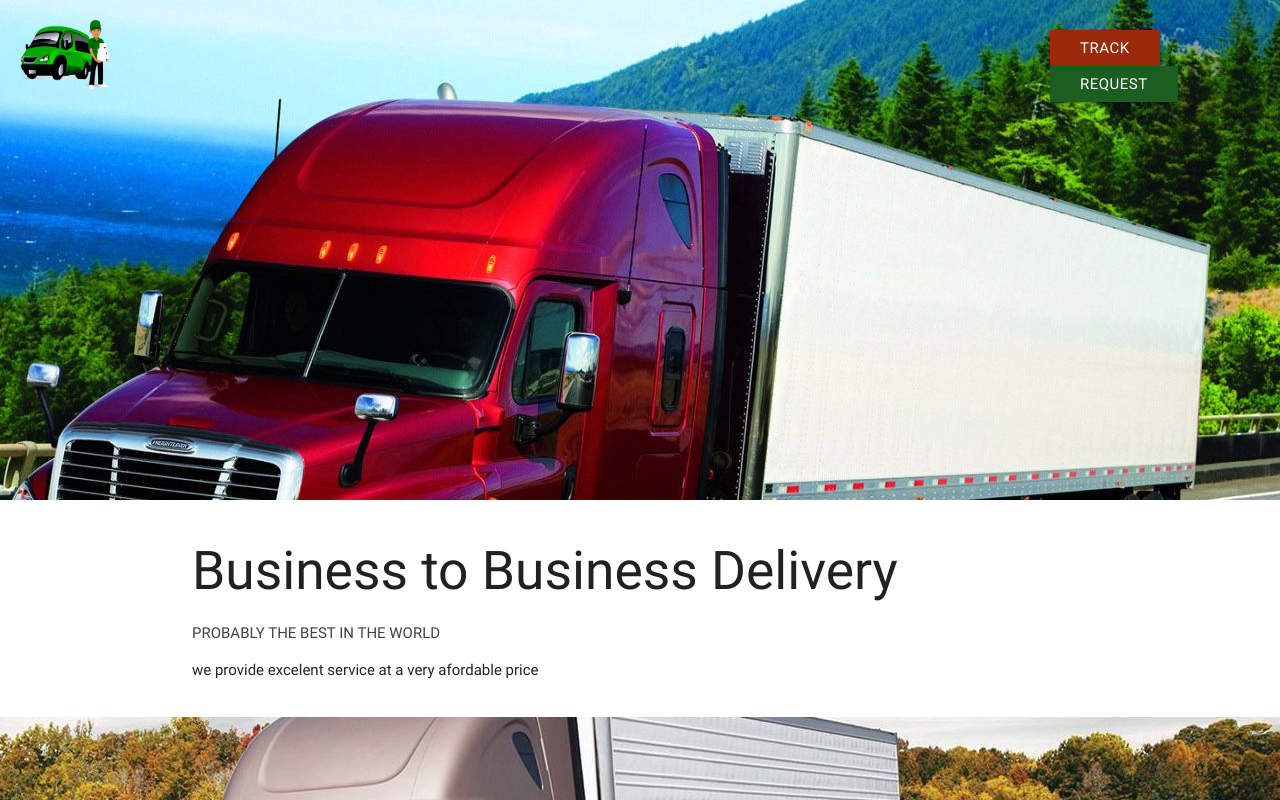
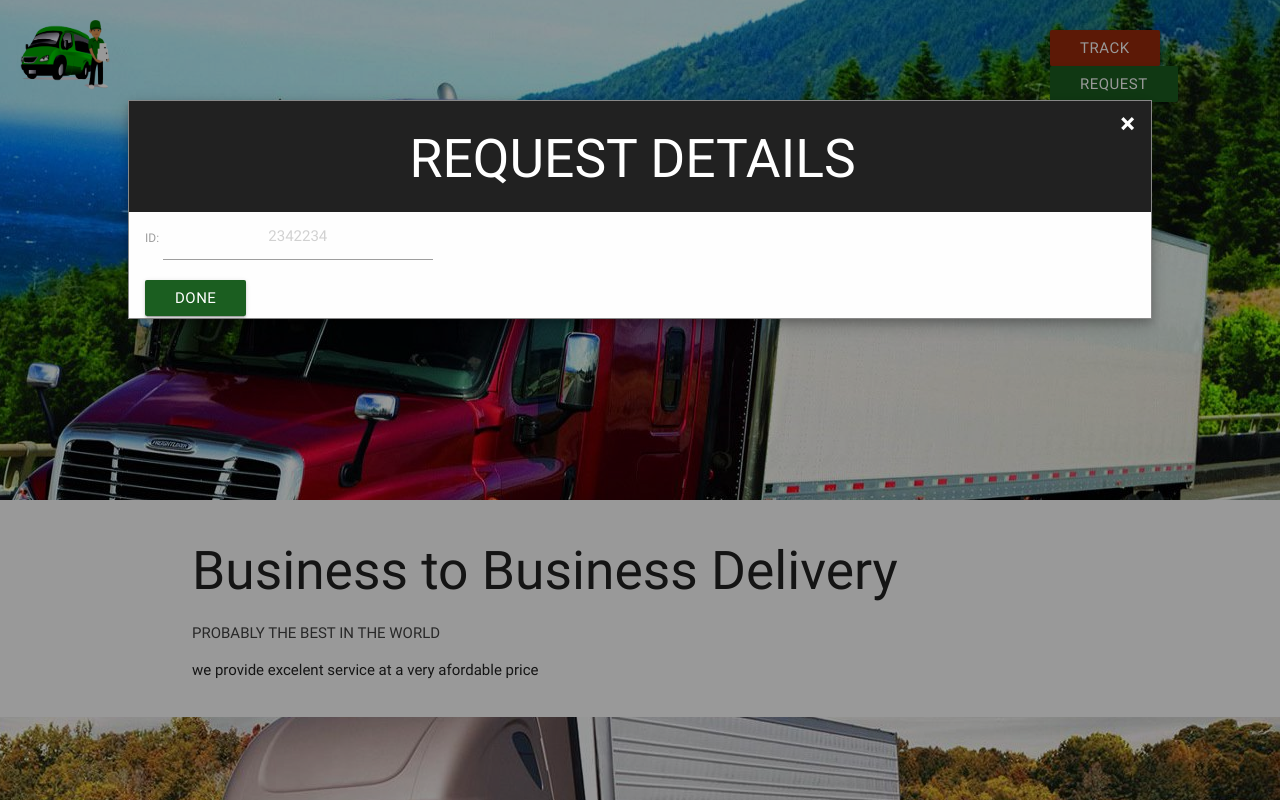
Before and after one commit to Snivio/hackthon, a plain HTML site: page index.html in a window 1280 px wide. Both pictures are taken after a click on the link "TRACK". Shown: the top 800 px of the page. Drawn offline with Linux system fonts and the light colour scheme; some packages are replaced by stand-ins of ours.

Commit message:
add this to

```diff
--- /dev/null
+++ b/css/track.css
@@ -0,0 +1,92 @@
+.modalt {
+    display: none;
+    /* Hidden by default */
+    position: fixed;
+    /* Stay in place */
+    z-index: 1;
+    /* Sit on top */
+    padding-top: 100px;
+    /* Location of the box */
+    left: 0;
+    top: 0;
+    width: 100%;
+    /* Full width */
+    height: 100%;
+    /* Full height */
+    overflow: auto;
+    /* Enable scroll if needed */
+    background-color: rgb(0, 0, 0);
+    /* Fallback color */
+    background-color: rgba(0, 0, 0, 0.4);
+    /* Black w/ opacity */
+}
+
+
+/* Modal Content */
+
+.modal-contentt {
+    position: relative;
+    background-color: #fefefe;
+    margin: auto;
+    padding: 0;
+    border: 1px solid #888;
+    width: 80%;
+    box-shadow: 0 4px 8px 0 rgba(0, 0, 0, 0.2), 0 6px 20px 0 rgba(0, 0, 0, 0.19);
+    -webkit-animation-name: animatetop;
+    -webkit-animation-duration: 0.4s;
+    animation-name: animatetop;
+    animation-duration: 0.4s
+}
+
+
+/* Add Animation */
+
+@-webkit-keyframes animatetop {
+    from {
+        top: -300px;
+        opacity: 0
+    }
+    to {
+        top: 0;
+        opacity: 1
+    }
+}
+
+@keyframes animatetop {
+    from {
+        top: -300px;
+        opacity: 0
+    }
+    to {
+        top: 0;
+        opacity: 1
+    }
+}
+
+
+/* The Close Button */
+
+.closet {
+    color: white;
+    float: right;
+    font-size: 28px;
+    font-weight: bold;
+}
+
+.closet:hover,
+.closet:focus {
+    color: #000;
+    text-decoration: none;
+    cursor: pointer;
+}
+
+.modal-headert {
+    text-align: center;
+    padding: 2px 16px;
+    background-color: #212121;
+    color: white;
+}
+
+.modal-bodyt {
+    padding: 2px 16px;
+}
--- a/index.html
+++ b/index.html
@@ -3,6 +3,8 @@
 <head>
 
     <meta name="viewport" content="width=device-width, initial-scale=1">
+
+
     <script src="js/jquery-3.2.1.js"></script>
     <script src="js/materialize.min.js"></script>
     <script src="js/materialize.js"></script>
@@ -19,6 +21,7 @@
     <link rel="stylesheet" type="text/css" href="css/navbar.css" />
     <link rel="stylesheet" type="text/css" href="css/parallax.css" />
     <link rel="stylesheet" type="text/css" href="css/popup.css" />
+    <link rel="stylesheet" type="text/css" href="css/track.css" />
 
 </head>
 
@@ -28,7 +31,8 @@
             <img id="logo" src="logo.png" height="110px" width="130px" align="left" />
 
             <div style="padding-left: 1050px;padding-top: 30px">
-                <a class=" waves-effect deep-orange darken-4 btn ">TRACK</a>
+                <a class=" waves-effect deep-orange darken-4 btn " id="entr">TRACK</a>
+
                 <a class="waves-effect green darken-4 btn " id="myBtn">REQUEST</a>
             </div>
         </div>
@@ -47,6 +51,59 @@
     <div class="parallax-container ">
         <div class="parallax "><img src="truck2.jpg "></div>
     </div>
+
+
+    <div id="myModalt" class="modalt">
+
+        <!-- Modal content -->
+        <div class="modal-contentt">
+            <div class="modal-headert">
+                <span class="closet">&times;</span>
+                <h2>REQUEST DETAILS</h2>
+            </div>
+            <div class="modal-bodyt">
+                <label for="id">ID:</label>
+                <input type="text" name="id" placeholder="2342234" style="text-align: center;width:270px" /><br>
+                <a class="waves-effect green darken-4 btn" href="a.html">DONE</a>
+            </div>
+
+        </div>
+
+    </div>
+
+
+
+
+
+
+
+
+
+
+
+
+
+
+
+
+
+
+
+
+
+
+
+
+
+
+
+
+
+
+
+
+
+
 
 
     <div id="myModal" class="modal">
@@ -118,25 +175,16 @@
     </div>
 
     <script>
-        // Get the modal
         var modal = document.getElementById('myModal');
-
-        // Get the button that opens the modal
         var btn = document.getElementById("myBtn");
-
-        // Get the <span> element that closes the modal
         var span = document.getElementsByClassName("close")[0];
-
-        // When the user clicks the button, open the modal
         btn.onclick = function() {
                 modal.style.display = "block";
             }
-
             // When the user clicks on <span> (x), close the modal
         span.onclick = function() {
                 modal.style.display = "none";
             }
-
             // When the user clicks anywhere outside of the modal, close it
         window.onclick = function(event) {
             if (event.target == modal) {
@@ -145,6 +193,24 @@
         }
     </script>
 
+    <script>
+        var mod = document.getElementById('myModalt');
+        var b = document.getElementById("entr");
+        var sp = document.getElementsByClassName("closet")[0];
+        b.onclick = function() {
+                mod.style.display = "block";
+            }
+            // When the user clicks on <span> (x), close the modal
+        sp.onclick = function() {
+                mod.style.display = "none";
+            }
+            // When the user clicks anywhere outside of the modal, close it
+        window.onclick = function(event) {
+            if (event.target == mod) {
+                mod.style.display = "none";
+            }
+        }
+    </script>
 
 </body>
 
--- a/js/location.js
+++ b/js/location.js
@@ -6,7 +6,7 @@ google.maps.event.addDomListener(window, 'load', function() {
         var latitude = place.geometry.location.lat();
         var longitude = place.geometry.location.lng();
         document.getElementById("lat1").value = (latitude);
-                document.getElementById("longe1").value = (latitude);
+        document.getElementById("longe1").value = (longitude);
     });
 });
 
@@ -19,6 +19,6 @@ google.maps.event.addDomListener(window, 'load', function() {
         var latitude = place.geometry.location.lat();
         var longitude = place.geometry.location.lng();
         document.getElementById("lat2").value = (latitude);
-                document.getElementById("longe2").value = (latitude);
+        document.getElementById("longe2").value = (longitude);
     });
 });
```
Also changed, not shown: a.html (added, +65 -0 lines). Lines whose indentation alone changed are shown as unchanged.
